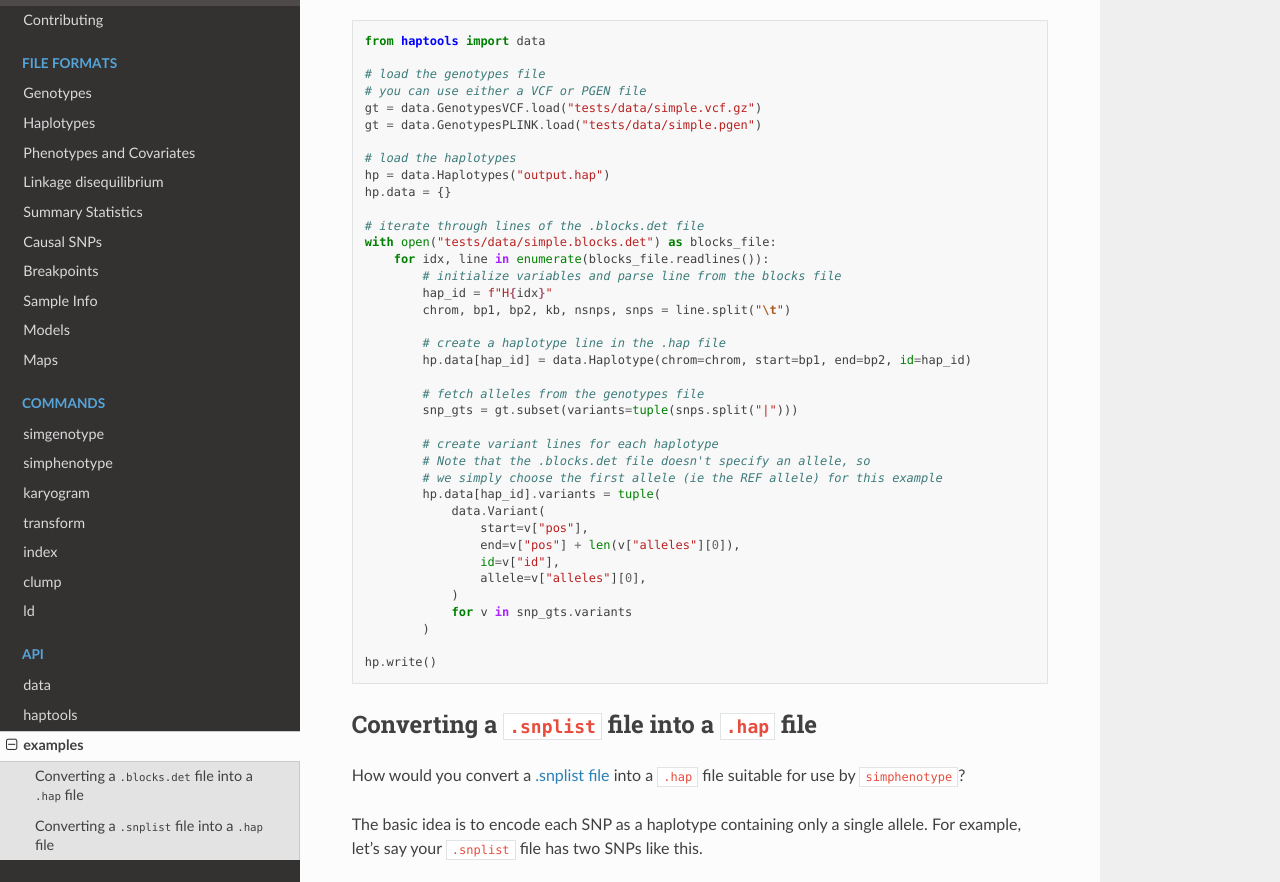
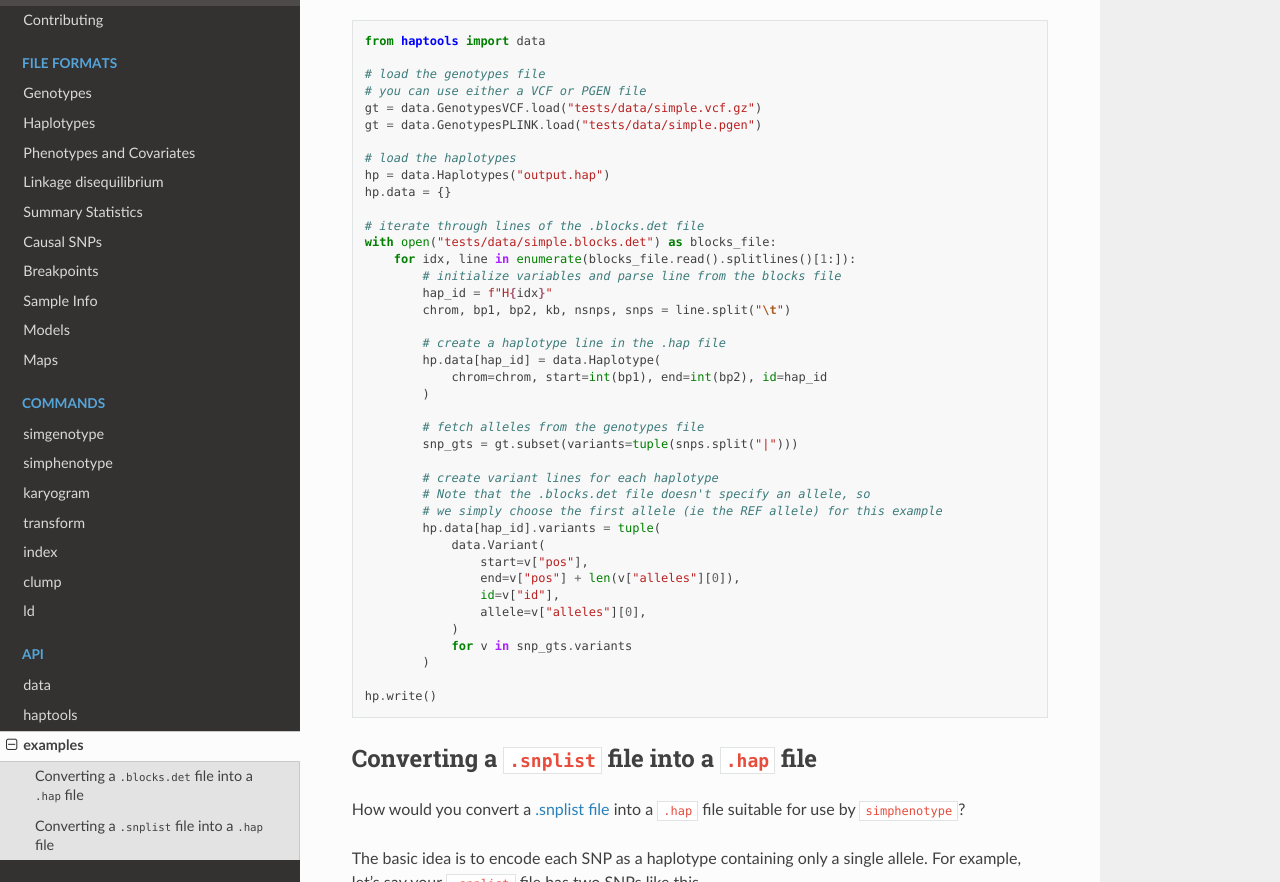
Before and after one commit to CAST-genomics/haptools, a Sphinx documentation site: the page built from docs/api/examples.rst, in a window 1280 px wide and 900 px high, scrolled down 409 px, cut to the strip 8-890 px from the top of the window. Built offline with Sphinx 7.4.7 and the Read the Docs theme 2.0.0, drawn with Linux system fonts in a browser that asks for light colours.

Commit message:
fix buggy example in api docs

```diff
--- a/docs/api/examples.rst
+++ b/docs/api/examples.rst
@@ -28,13 +28,15 @@
 
     # iterate through lines of the .blocks.det file
     with open("tests/data/simple.blocks.det") as blocks_file:
-        for idx, line in enumerate(blocks_file.readlines()):
+        for idx, line in enumerate(blocks_file.read().splitlines()[1:]):
             # initialize variables and parse line from the blocks file
             hap_id = f"H{idx}"
             chrom, bp1, bp2, kb, nsnps, snps = line.split("\t")
 
             # create a haplotype line in the .hap file
-            hp.data[hap_id] = data.Haplotype(chrom=chrom, start=bp1, end=bp2, id=hap_id)
+            hp.data[hap_id] = data.Haplotype(
+                chrom=chrom, start=int(bp1), end=int(bp2), id=hap_id
+            )
 
             # fetch alleles from the genotypes file
             snp_gts = gt.subset(variants=tuple(snps.split("|")))
```
Also changed, not shown: 1 other file.
